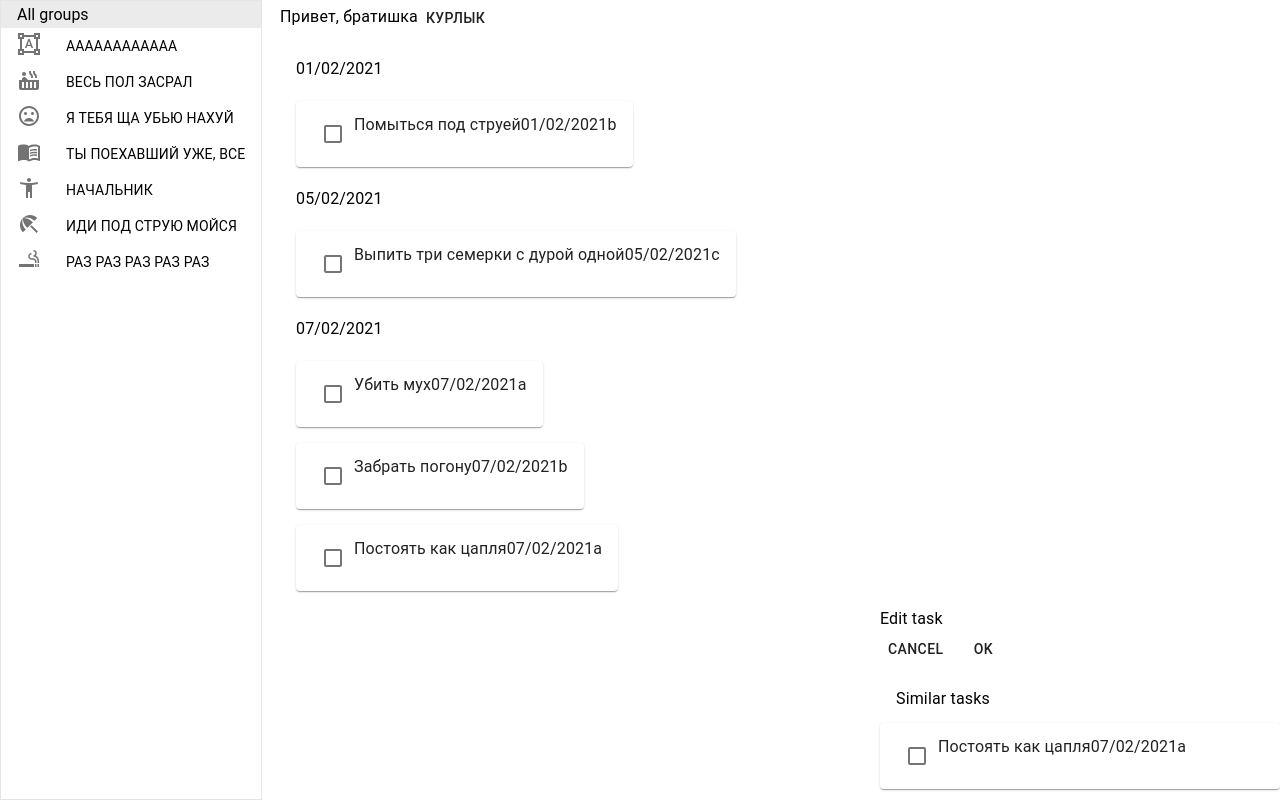
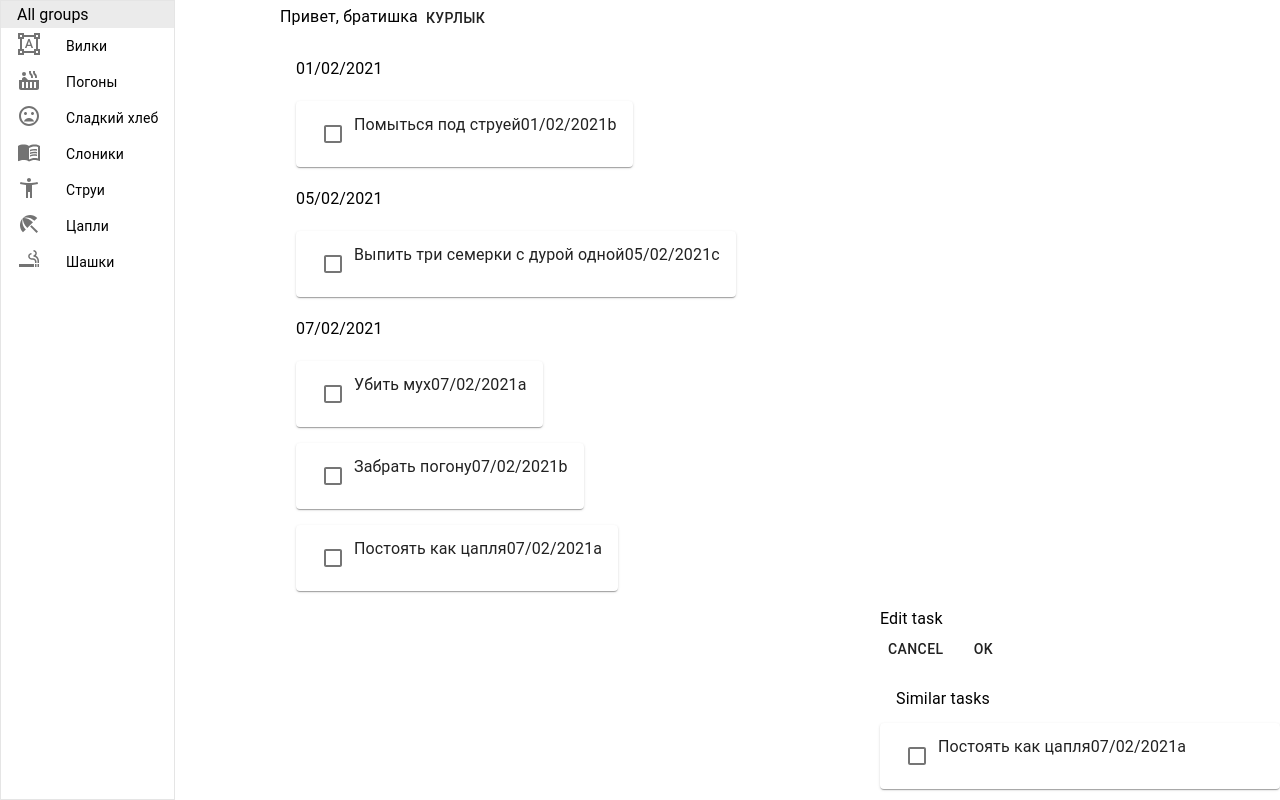
Before and after one commit to yukolonin/ToDoManager, a React (Create React App) app: page / in a window 1280 px wide. Built offline with nearby package versions, Linux system fonts and the light colour scheme.

Commit message:
Sidebar fixed in TypeScript style; Groups moved to separate file

```diff
--- a/src/App.tsx
+++ b/src/App.tsx
@@ -4,6 +4,7 @@ import './App.css';
 import Sidebar from './Sidebar'
 import TaskList from './TaskList'
 import SideMenu from './SideMenu'
+import Groups from './Groups'
 
 import FormatShapes from '@material-ui/icons/FormatShapes';
 import HotTubIcon from '@material-ui/icons/HotTub';
@@ -17,40 +18,43 @@ import Accordion from '@material-ui/core/Accordion';
 import AccordionSummary from '@material-ui/core/AccordionSummary';
 import AccordionDetails from '@material-ui/core/AccordionDetails';
 
-const enum groupss {
-    'Вилки',
-    'Погоны',
-    'Сладкий хлеб',
-    'Слоники',
-    'Струи',
-    'Цапли',
-    'Шашки'
-}
-const enum icons {
-    FormatShapes,
-    HotTubIcon,
-    MoodBadIcon,
-    MenuBookIcon,
-    AccessibilityNewIcon,
-    BeachAccessIcon,
-    SmokingRoomsIcon
-}
+//-----------------
 
-interface Group {
-    name: string;
-    label: string;
-    Icon: React.Component;
-}
+//
+// enum Groups {
+//     'ВИЛКИ' = 'Вилки',
+//     'ПОГОНЫ' = 'Погоны',
+//     'СЛАДКИЙ ХЛЕБ' = 'Сладкий хлеб',
+//     'СЛОНИКИ' = 'Слоники',
+//     'СТРУИ' = 'Струи',
+//     'ЦАПЛИ' = 'Цапли',
+//     'ШАШКИ' = 'Шашки'
+// }
+// const enum icons {
+//     FormatShapes,
+//     HotTubIcon,
+//     MoodBadIcon,
+//     MenuBookIcon,
+//     AccessibilityNewIcon,
+//     BeachAccessIcon,
+//     SmokingRoomsIcon
+// }
 
-let groups = [
-    { name: 'A', label: 'АААААААААААА', Icon: FormatShapes },
-    { name: 'B', label: 'ВЕСЬ ПОЛ ЗАСРАЛ', Icon: HotTubIcon },
-    { name: 'C', label: 'Я ТЕБЯ ЩА УБЬЮ НАХУЙ', Icon: MoodBadIcon },
-    { name: 'D', label: 'ТЫ ПОЕХАВШИЙ УЖЕ, ВСЕ', Icon: MenuBookIcon },
-    { name: 'E', label: 'НАЧАЛЬНИК', Icon: AccessibilityNewIcon },
-    { name: 'F', label: 'ИДИ ПОД СТРУЮ МОЙСЯ', Icon: BeachAccessIcon },
-    { name: 'G', label: 'РАЗ РАЗ РАЗ РАЗ РАЗ', Icon: SmokingRoomsIcon },
-]
+// interface Group {
+//     name: string;
+//     label: string;
+//     Icon: React.Component;
+// }
+
+// let groups = [
+//     { name: 'A', label: 'АААААААААААА', Icon: FormatShapes },
+//     { name: 'B', label: 'ВЕСЬ ПОЛ ЗАСРАЛ', Icon: HotTubIcon },
+//     { name: 'C', label: 'Я ТЕБЯ ЩА УБЬЮ НАХУЙ', Icon: MoodBadIcon },
+//     { name: 'D', label: 'ТЫ ПОЕХАВШИЙ УЖЕ, ВСЕ', Icon: MenuBookIcon },
+//     { name: 'E', label: 'НАЧАЛЬНИК', Icon: AccessibilityNewIcon },
+//     { name: 'F', label: 'ИДИ ПОД СТРУЮ МОЙСЯ', Icon: BeachAccessIcon },
+//     { name: 'G', label: 'РАЗ РАЗ РАЗ РАЗ РАЗ аз', Icon: SmokingRoomsIcon },
+// ]
 
 let tl2 = [
     {date: '07/02/2021', task: 'Убить мух', group: 'a'},
@@ -85,7 +89,9 @@ function App() {
     return (
         <div>
             <div>
-                <Sidebar items={groups} />
+                <Sidebar
+                    // items={Groups}
+                />
             </div>
             <div>
                 <TaskList items={tl2} />
--- /dev/null
+++ b/src/Groups.tsx
@@ -0,0 +1,12 @@
+
+enum Groups {
+    'ВИЛКИ' = 'Вилки',
+    'ПОГОНЫ' = 'Погоны',
+    'СЛАДКИЙ ХЛЕБ' = 'Сладкий хлеб',
+    'СЛОНИКИ' = 'Слоники',
+    'СТРУИ' = 'Струи',
+    'ЦАПЛИ' = 'Цапли',
+    'ШАШКИ' = 'Шашки'
+}
+
+export default Groups
--- a/src/Sidebar.tsx
+++ b/src/Sidebar.tsx
@@ -2,25 +2,101 @@ import React from 'react';
 import List from '@material-ui/core/List'
 import ListItem from '@material-ui/core/ListItem'
 import ListItemText from '@material-ui/core/ListItemText'
+import Groups from './Groups'
 
-function Sidebar({items}:any) {
+
+import FormatShapes from '@material-ui/icons/FormatShapes';
+import HotTubIcon from '@material-ui/icons/HotTub';
+import MoodBadIcon from '@material-ui/icons/MoodBad';
+import MenuBookIcon from '@material-ui/icons/MenuBook';
+import AccessibilityNewIcon from '@material-ui/icons/AccessibilityNew';
+import BeachAccessIcon from '@material-ui/icons/BeachAccess';
+import SmokingRoomsIcon from '@material-ui/icons/SmokingRooms';
+
+function IconSwitch(group: Groups){
+    switch(group) {
+        case 'Вилки':
+            return (
+                <div className="sidebar-icon">
+                    <FormatShapes height="10px" width="10px"/>
+                </div>
+            )
+        case 'Погоны':
+            return (
+                <div className="sidebar-icon">
+                    <HotTubIcon height="10px" width="10px"/>
+                </div>
+            )
+        case 'Сладкий хлеб':
+            return (
+                <div className="sidebar-icon">
+                    <MoodBadIcon height="10px" width="10px"/>
+                </div>
+            )
+        case 'Слоники':
+            return (
+                <div className="sidebar-icon">
+                    <MenuBookIcon height="10px" width="10px"/>
+                </div>
+            )
+        case 'Струи':
+            return (
+                <div className="sidebar-icon">
+                    <AccessibilityNewIcon height="10px" width="10px"/>
+                </div>
+            )
+        case 'Цапли':
+            return (
+                <div className="sidebar-icon">
+                    <BeachAccessIcon height="10px" width="10px"/>
+                </div>
+            )
+        case 'Шашки':
+            return (
+                <div className="sidebar-icon">
+                    <SmokingRoomsIcon height="10px" width="10px"/>
+                </div>
+            )
+    }
+}
+
+function Sidebar() {
+
     return (
         <div className="sidebar">
             <List disablePadding dense>
                 <ListItem button autoFocus>All groups</ListItem>
-                {items.map(({name, label, Icon}:any) => (
-                    <ListItem key={name} button>
-                        <div className="sidebar-icon">
-                            <Icon height="10px" width="10px" />
-                        </div>
-                        <div className="sidebar-text">
-                            <ListItemText>{label}</ListItemText>
-                        </div>
-                    </ListItem>
+                {Object.values(Groups).map((value: Groups) => (
+                        <ListItem key={value} button>
+                            {IconSwitch(value)}
+                            <div className="sidebar-text">
+                                <ListItemText>{value}</ListItemText>
+                            </div>
+                        </ListItem>
                 ))}
             </List>
         </div>
     )
 }
 
+// function Sidebar({items}:any) {
+//     return (
+//         <div className="sidebar">
+//             <List disablePadding dense>
+//                 <ListItem button autoFocus>All groups</ListItem>
+//                 {items.map(({name, label, Icon}:any) => (
+//                     <ListItem key={name} button>
+//                         <div className="sidebar-icon">
+//                             <Icon height="10px" width="10px" />
+//                         </div>
+//                         <div className="sidebar-text">
+//                             <ListItemText>{label}</ListItemText>
+//                         </div>
+//                     </ListItem>
+//                 ))}
+//             </List>
+//         </div>
+//     )
+// }
+
 export default Sidebar;
```
